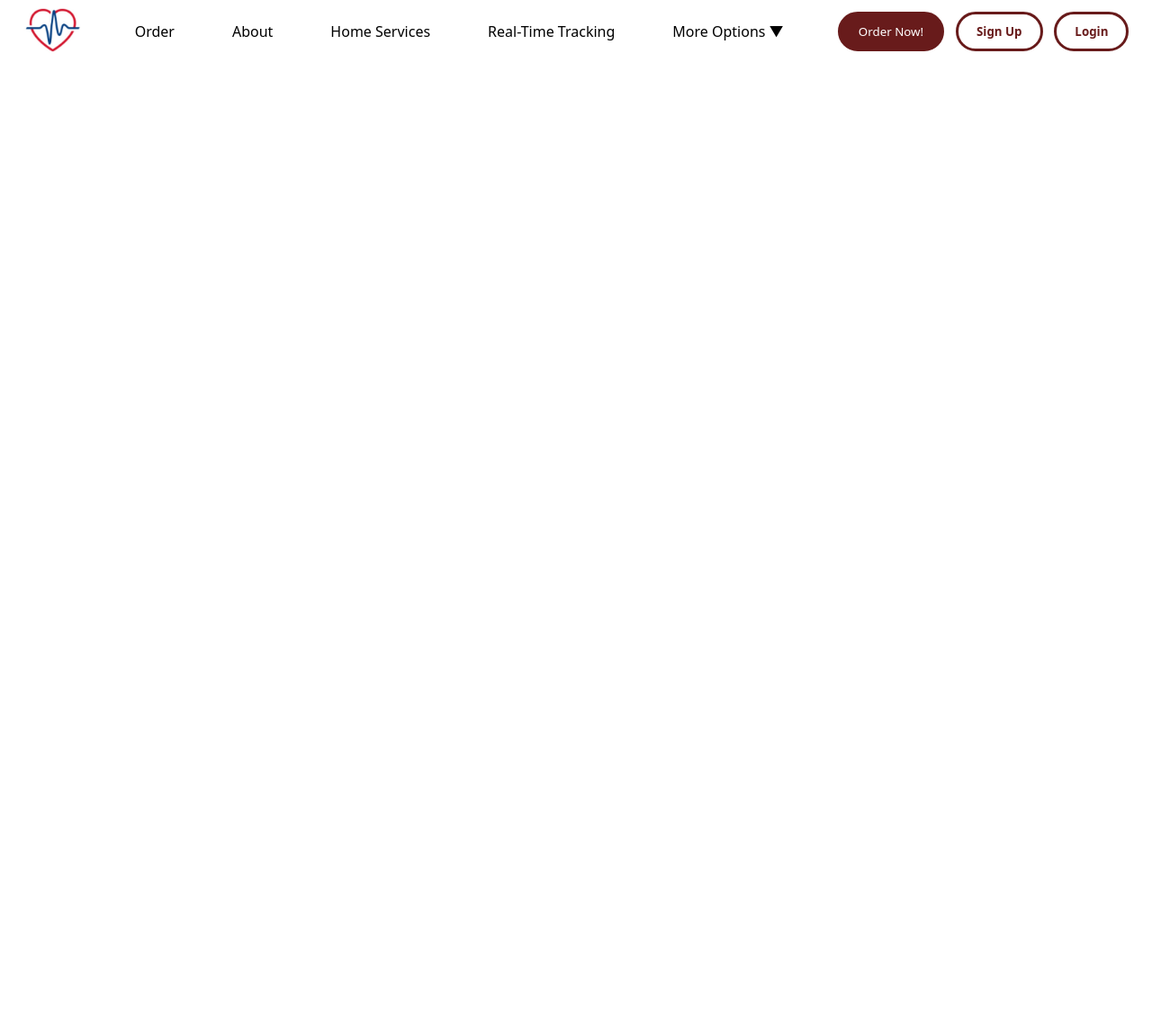
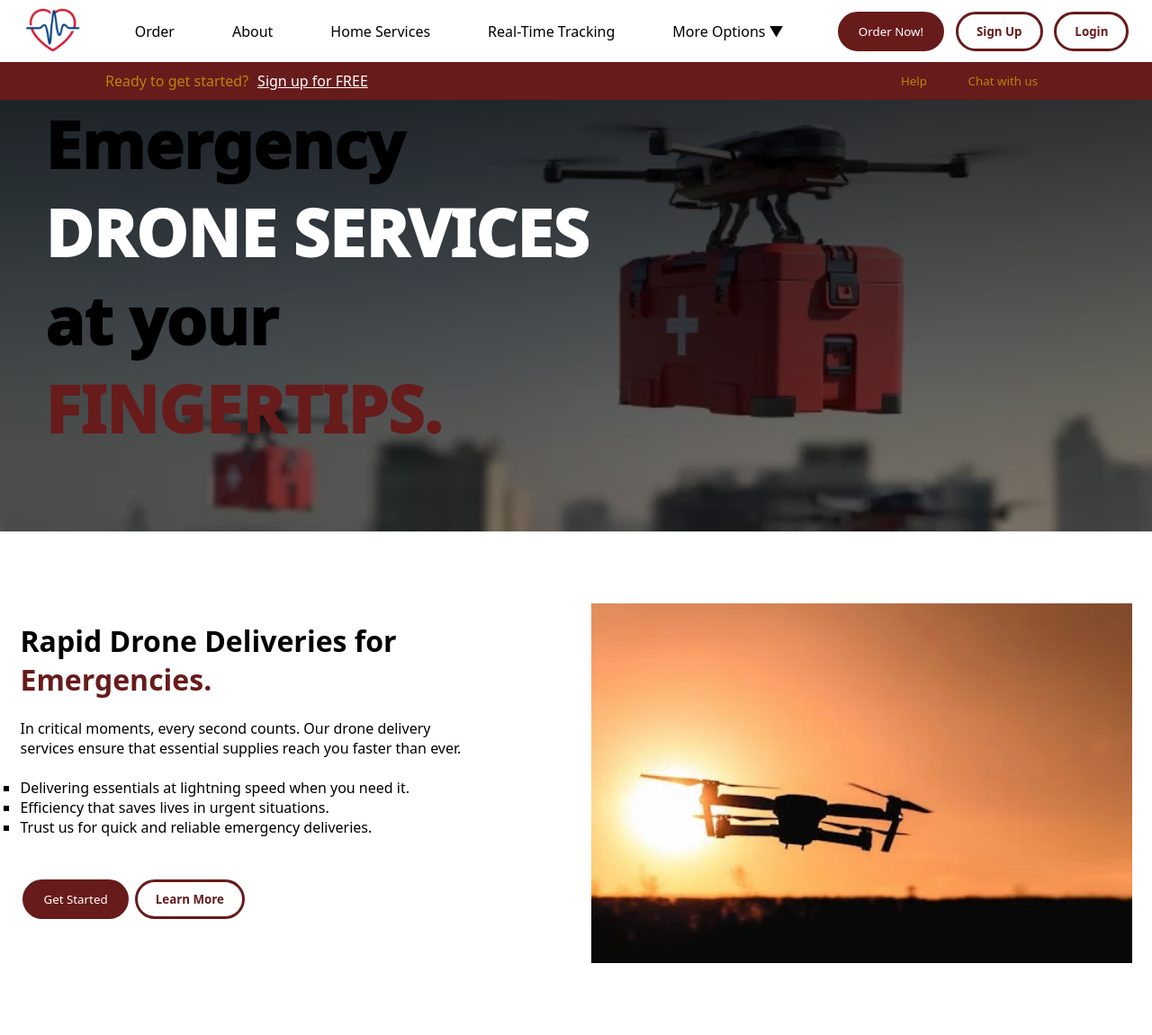
Before and after one commit to Rupali2507/DROMED, a plain HTML site: page Client/Pages/index.html in a window 1280 px wide. Shown: the whole page at 90% size. Before the commit the page ends 800 px from the top, so only its background shows below. Drawn offline with Linux system fonts and the light colour scheme.

Commit message:
Addition of Hero Section

```diff
--- a/Client/Pages/index.html
+++ b/Client/Pages/index.html
@@ -1,5 +1,6 @@
 <!DOCTYPE html>
 <html lang="en">
+
 <head>
   <meta charset="UTF-8" />
   <meta name="viewport" content="width=device-width, initial-scale=1.0" />
@@ -77,6 +78,53 @@
     </div>
   </div>
 
+  <div class="ribbon">
+    <div class="ribText">
+      <p style="color: darkgoldenrod;">Ready to get started?</p>
+      <p><a href="#">Sign up for FREE</a></p>
+    </div>
+    <div class="buttons">
+      <button class="bannerButton">Help</button>
+      <button class="bannerButton">Chat with us</button>
+    </div>
+  </div>
+
+  <div class="hero">
+    <div class="mainHeading">
+      <p>Emergency</p>
+      <p class="headHighlight" style="color: white;">DRONE SERVICES</p>
+      <p>at your</p>
+      <p class="headHighlight" style="color: #681b1b;">FINGERTIPS.</p>
+    </div>
+  </div>
+
+  <div class="section1">
+    <div class="secContent">
+      <div class="secHeading">
+        <p>Rapid Drone Deliveries for</p>
+        <p style="color: #681b1b;">Emergencies.</p>
+      </div>
+      <br>
+      <div class="secBody">
+        <p>In critical moments, every second counts. Our drone delivery services ensure that essential supplies reach
+          you faster than ever.</p>
+        <br>
+        <ul>
+          <li>Delivering essentials at lightning speed when you need it.</li>
+          <li>Efficiency that saves lives in urgent situations.</li>
+          <li>Trust us for quick and reliable emergency deliveries.</li>
+        </ul>
+      </div>
+      <br>
+      <br>
+      <button class="box1" style="margin: 3px;">Get Started</button>
+      <button class="box2">Learn More</button>
+    </div>
+    <img src="../Assets/pexels-photo-442587.webp" alt="">
+
+  </div>
+
   <script src="script.js"></script>
 </body>
+
 </html>
--- a/Client/Pages/style.css
+++ b/Client/Pages/style.css
@@ -10,6 +10,7 @@
   justify-content: space-between;
   align-items: center;
   border-bottom: 2px;
+  position: sticky;
 }
 
 .navBar img {
@@ -27,11 +28,19 @@
   text-decoration: none;
   color: black;
   cursor: pointer;
-  transition: color 0.3s ease;
+  transition: color 0.3s ease-in-out;
+}
+
+.navBar .navContent ul li div{
+  transition: color 0.3s ease-in-out;
 }
 
 /* Hover state */
 .navBar .navContent ul li a:hover {
+  color: #681b1b;
+}
+
+.navBar .navContent ul li div:hover{
   color: #681b1b;
 }
 
@@ -42,7 +51,7 @@
   margin-right: 2vw;
 }
 
-.navBar .navButtons .box1 {
+.box1 {
   padding: 10px 20px;
   border-radius: 50px;
   border: 3px solid #681b1b;
@@ -51,7 +60,7 @@
   cursor: pointer;
 }
 
-.navBar .navButtons .box2 {
+.box2 {
   padding: 10px 20px;
   border-radius: 50px;
   border: 3px solid #681b1b;
@@ -65,19 +74,22 @@
   opacity: 0;
   visibility: hidden;
   display: flex;
-  justify-content: space-evenly;
-  padding-top: 15px;
-  padding-bottom: 25px;
-  background-color: #681b1b3c;
-  margin: 20px;
-  margin-top: 0;
-  border-radius: 2%;
+  justify-content: space-around;
+  background-color: white;
+  position: absolute;
+  left: 5vw;
+  width: 80vw;
+  padding: 2vw 4vw;
+  border: 3px solid #681b1b;
+  border-radius: 10px;
 }
 
 .show {
   visibility: visible;
   opacity: 1;
+  z-index: 100;
 }
+
 .colHead {
   color: #681b1b;
   font-weight: bold;
@@ -86,4 +98,93 @@
 .colContent li a {
   text-decoration: none;
   color: black;
+  transition: color 0.3s ease-in-out
 }
+
+.colContent li a:hover{
+  color: #681b1b;
+  text-decoration: underline solid #681b1b;
+}
+
+.ribbon{
+  background-color: #681b1b;
+  display: flex;
+  justify-content: space-around;
+  padding: 10px 0px;
+}
+
+.ribText{
+  display: flex;
+  width: 50vw;
+  gap: 10px;
+}
+
+.ribText p a{
+  color: rgb(255, 255, 255);
+}
+
+.buttons{
+  display: flex;
+  gap: 2vw;
+}
+
+.bannerButton{
+  padding: 2px 10px;
+  border-radius: 50px;
+  border: none;
+  color: darkgoldenrod;
+  cursor: pointer;
+  background-color: #681b1b;
+  cursor: pointer;
+}
+
+
+.hero{
+  background-color: black;
+  height: 37.5vw;
+  background:
+    linear-gradient(rgba(0, 0, 0, 0.8), rgba(0, 0, 0, 0.5)), /* Semi-transparent overlay */
+    url(../Assets/heroImg.jpg);
+  background-repeat: no-repeat;
+  background-size: cover;
+
+  display: flex;
+  justify-content: space-between;
+  padding-left: 50px;
+}
+
+.mainHeading p{
+  font-weight: 1000;
+  font-size: 72px;
+  color: rgb(0, 0, 0);
+}
+
+.headHighlight{
+  color: darkgoldenrod;
+}
+
+.section1{
+  display: flex;
+  gap: 100px;
+  justify-content: space-evenly;
+}
+
+.section1 img{
+  height: 50vh;
+  padding-top: 10vh;
+  padding-bottom: 10vh;
+}
+
+.secContent{
+  padding-top: 100px;
+  width: 40vw;
+}
+
+.secHeading{
+  font-size: 32px;
+  font-weight: bold;
+}
+
+.secBody ul{
+  list-style-type: square;
+}
```
Also changed, not shown: Client/Assets/drone-8188144_1280.webp (added), Client/Assets/heroImg.jpg (added), Client/Assets/pexels-photo-442587.webp (added). Lines whose indentation alone changed are shown as unchanged.
